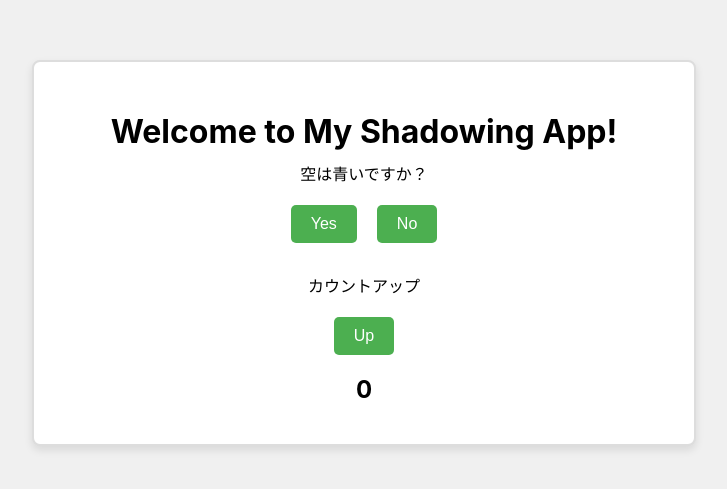
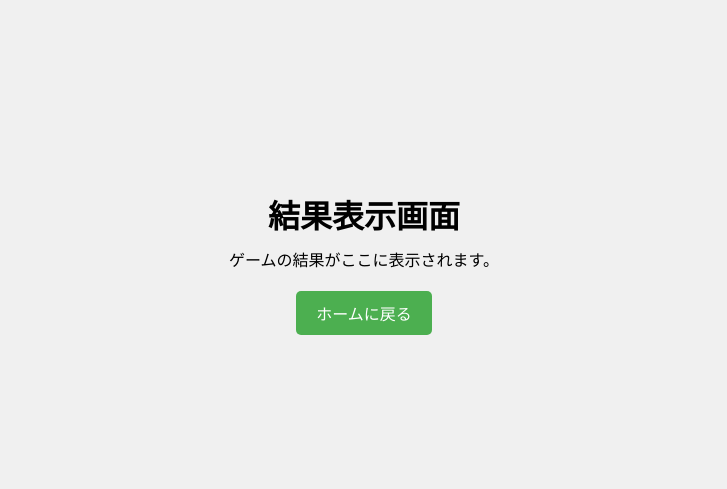
Before and after one commit to sean024-jp/shadowing, a React (Create React App) app: page /result in a window 1280 px wide. Shown: the part 167-656 px from the top of the page, without its empty margins (276-1003 px from the left). Built offline with nearby package versions, Linux system fonts and the light colour scheme.

Commit message:
Day 8: React Router を導入し、基本的な画面遷移を実装

```diff
--- a/package.json
+++ b/package.json
@@ -9,6 +9,7 @@
     "@testing-library/user-event": "^13.5.0",
     "react": "^19.0.0",
     "react-dom": "^19.0.0",
+    "react-router-dom": "^7.3.0",
     "react-scripts": "5.0.1",
     "web-vitals": "^2.1.4"
   },
--- a/src/App.js
+++ b/src/App.js
@@ -1,17 +1,22 @@
 // App.js
 import React from 'react';
+import { BrowserRouter, Routes, Route } from 'react-router-dom';
+import HomeScreen from './HomeScreen';
+import GameScreen from './GameScreen';
+import ResultScreen from './ResultScreen';
 import './App.css';
-import HelloScreen from './HelloScreen';
-import SimpleCounter from './SimpleCounter';
 
 function App() {
   return (
-    <div className="App">
-      <div className="puzzle-container">
-        <HelloScreen />
-        <SimpleCounter />
+    <BrowserRouter>
+      <div className="App">
+        <Routes>
+          <Route path="/" element={<HomeScreen />} />
+          <Route path="/game" element={<GameScreen />} />
+          <Route path="/result" element={<ResultScreen />} />
+        </Routes>
       </div>
-    </div>
+    </BrowserRouter>
   );
 }
 
--- /dev/null
+++ b/src/GameScreen.js
@@ -0,0 +1,18 @@
+// GameScreen.js
+import React from 'react';
+import { Link } from 'react-router-dom';
+
+function GameScreen() {
+  return (
+    <div style={{ textAlign: 'center', marginTop: '20px' }}>
+      <h1>ゲーム画面</h1>
+      <p>ここでゲームのロジックが動作します。</p>
+      {/* 結果表示画面へ遷移するリンク */}
+      <Link to="/result">
+        <button>結果を見る</button>
+      </Link>
+    </div>
+  );
+}
+
+export default GameScreen;
--- /dev/null
+++ b/src/HomeScreen.js
@@ -0,0 +1,18 @@
+// HomeScreen.js
+import React from 'react';
+import { Link } from 'react-router-dom';
+
+function HomeScreen() {
+  return (
+    <div style={{ textAlign: 'center', marginTop: '20px' }}>
+      <h1>ホーム画面</h1>
+      <p>このアプリへようこそ！</p>
+      {/* ゲーム画面へ遷移するリンク */}
+      <Link to="/game">
+        <button>ゲーム開始</button>
+      </Link>
+    </div>
+  );
+}
+
+export default HomeScreen;
--- /dev/null
+++ b/src/ResultScreen.js
@@ -0,0 +1,18 @@
+// ResultScreen.js
+import React from 'react';
+import { Link } from 'react-router-dom';
+
+function ResultScreen() {
+  return (
+    <div style={{ textAlign: 'center', marginTop: '20px' }}>
+      <h1>結果表示画面</h1>
+      <p>ゲームの結果がここに表示されます。</p>
+      {/* ホーム画面に戻るリンク */}
+      <Link to="/">
+        <button>ホームに戻る</button>
+      </Link>
+    </div>
+  );
+}
+
+export default ResultScreen;
```
Also changed, not shown: 1 other file (tests, documents, lock files or other folders).
